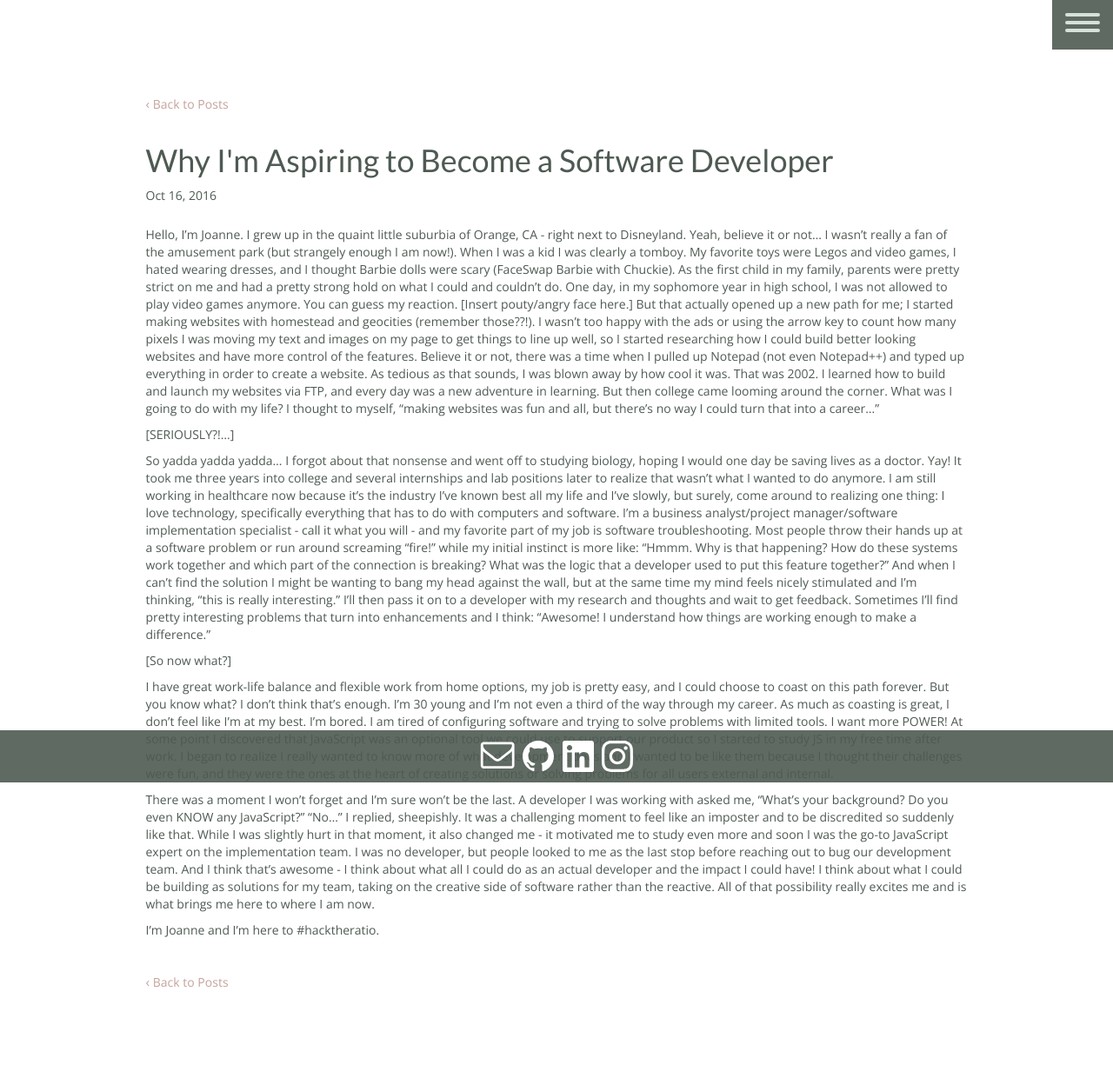
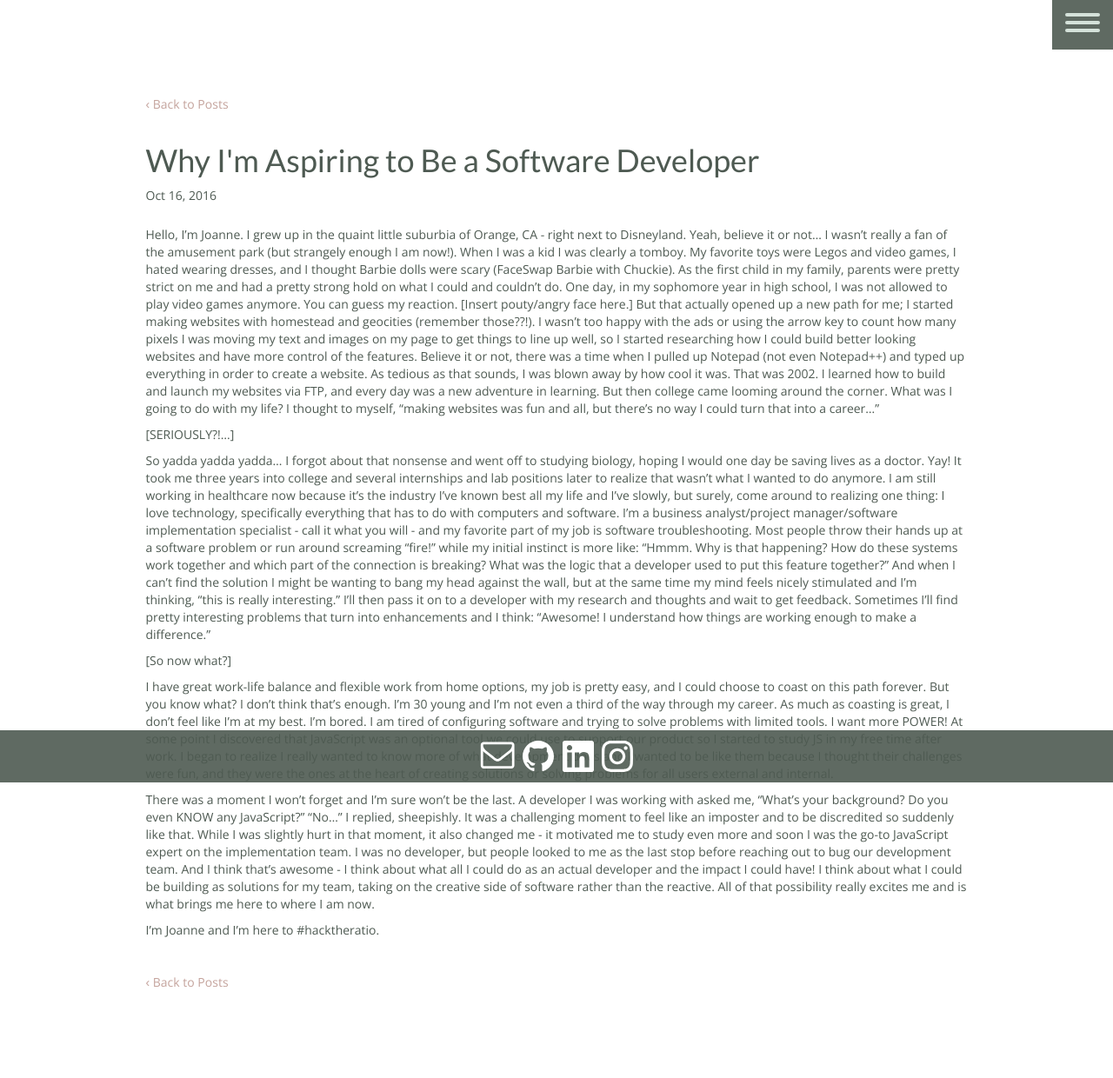
Before and after one commit to jttyeung/jttyeung.github.io, a Jekyll site: the page built from _posts/2016-10-16-why-im-aspiring-to-be-a-software-developer.markdown, in a window 1280 px wide. Shown: the whole page at 87% size. Built offline with Jekyll 4.4.1, drawn with Linux system fonts in a browser that asks for light colours; nearby versions of some CDN libraries.

Commit message:
updated post title

```diff
--- a/_posts/2016-10-16-why-im-aspiring-to-become-a-software-developer.markdown
+++ b/_posts/2016-10-16-why-im-aspiring-to-be-a-software-developer.markdown
@@ -1,6 +1,6 @@
 ---
 layout: post
-title:  "Why I'm Aspiring to Become a Software Developer"
+title:  "Why I'm Aspiring to Be a Software Developer"
 date:   2016-10-16 19:47:00 -0800
 categories: [software engineering]
 ---
--- a/css/style.scss
+++ b/css/style.scss
@@ -1,7 +1,7 @@
 ---
 ---
 
-@import 'https://fonts.googleapis.com/css?family=Lato|Open+Sans';
+@import url('https://fonts.googleapis.com/css?family=Lato|Open+Sans');
 $font-family-sans-serif: "Open Sans", sans-serif;
 $headings-font-family: "Lato", sans-serif;
 $link-color: #C4A39C;
```
Also changed, not shown: _includes/icon-freecodecamp.svg (added).
